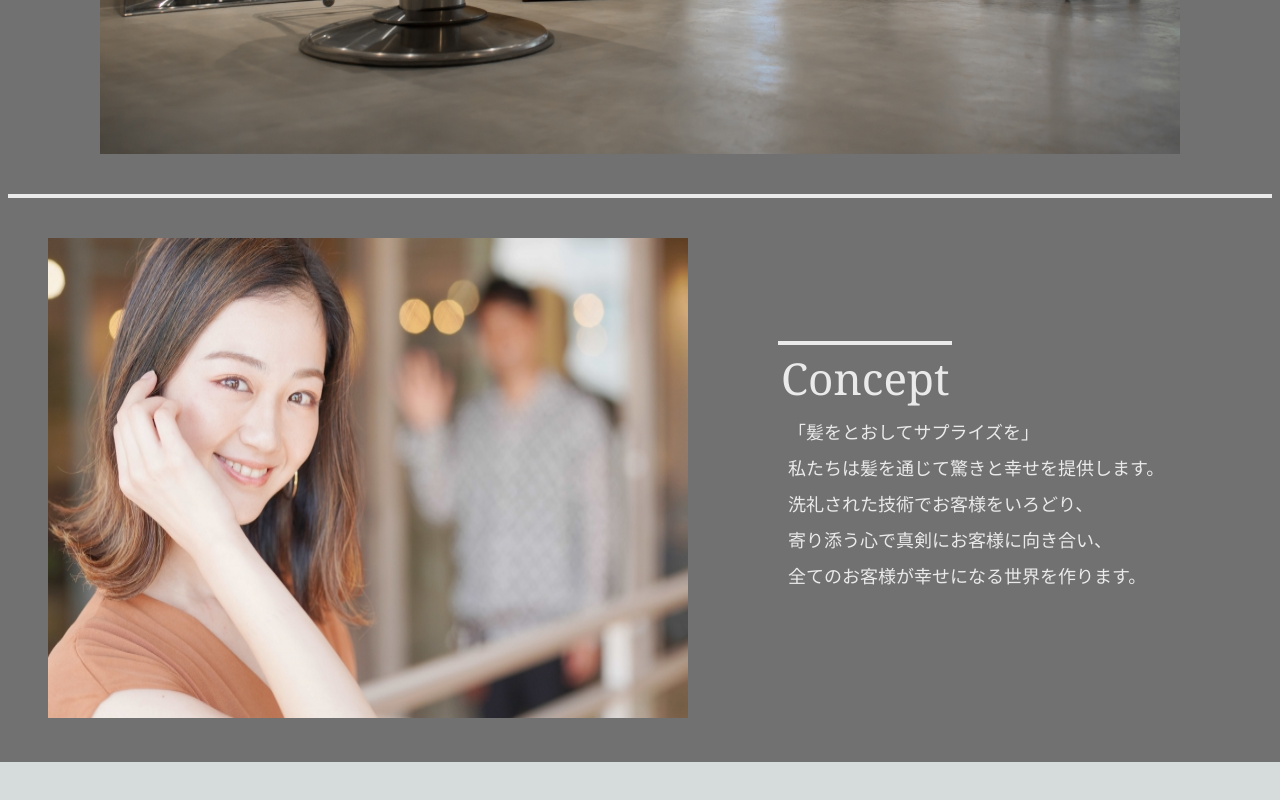
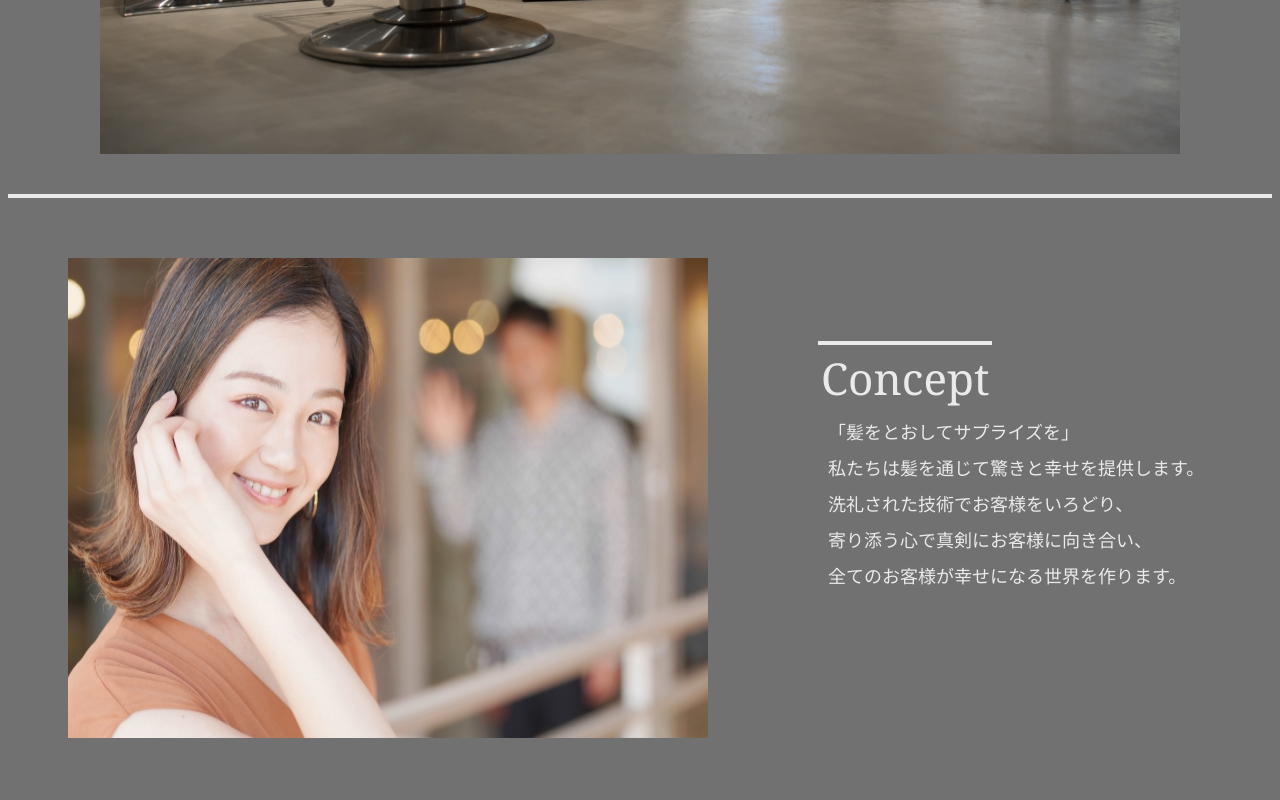
Before and after one commit to tannno-shouta/-surprise-hair, a Next.js app: page / in a window 1280 px wide. Shown: the part 566-1366 px from the top of the page. Before the commit the page ends 1328 px from the top, so only its background shows below. Built offline with nearby package versions, Linux system fonts and the light colour scheme.

Commit message:
配置の微調整

```diff
--- a/src/components/Concept.module.css
+++ b/src/components/Concept.module.css
@@ -7,7 +7,7 @@
 
 .concept_image{
  display: block;
- margin: 40px;
+ margin: 60px;
 }
 
 .concept_body{
```
